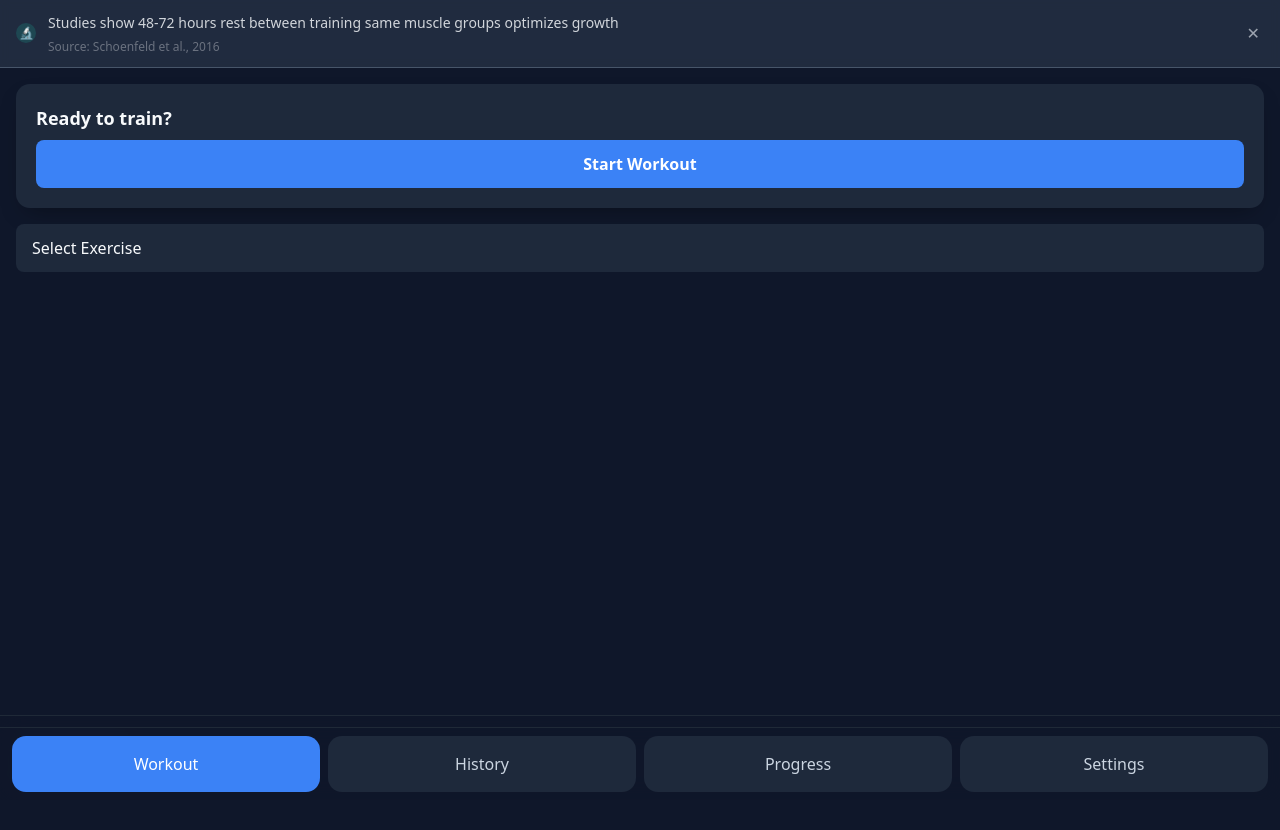
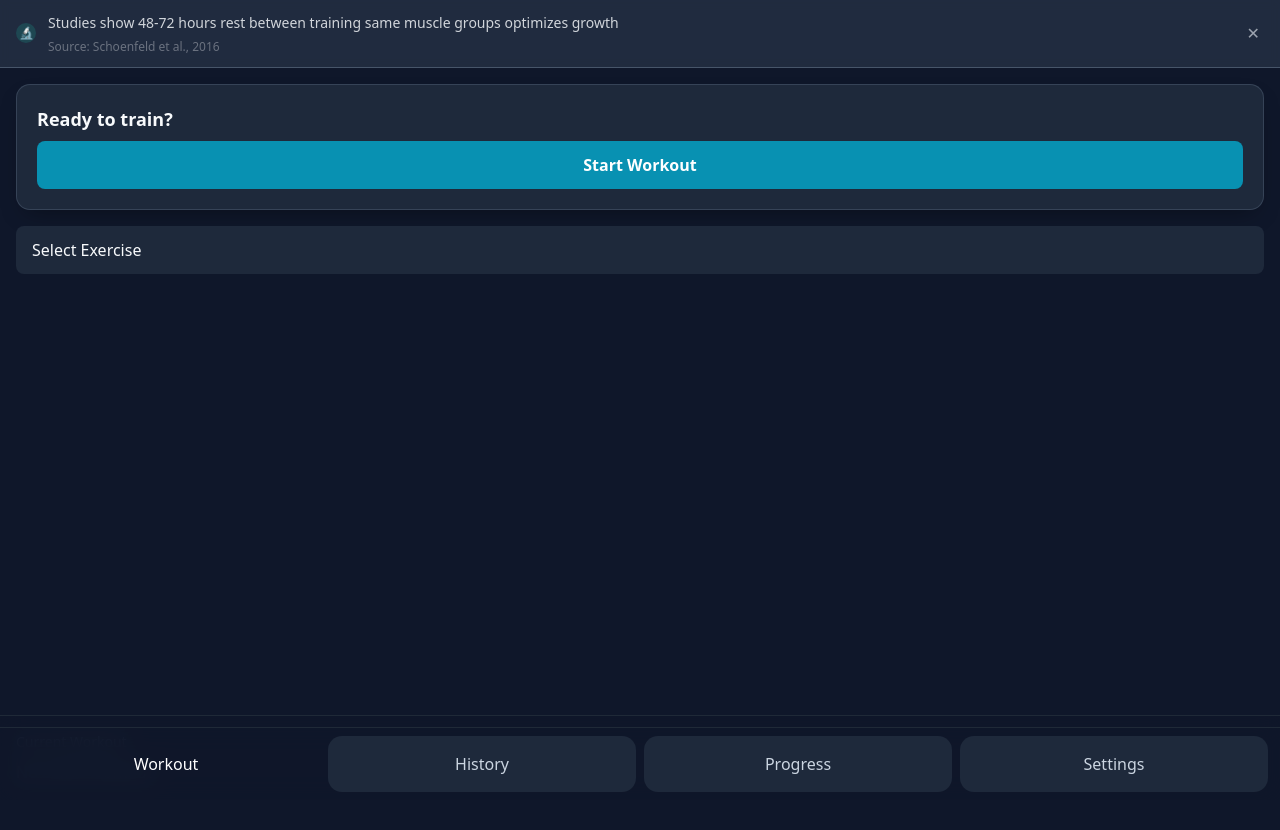
Before and after one commit to TyLuHow/hypertrack-pro, a React (Create React App) app in the folder hypertrack-pro-v2/: page / in a window 1280 px wide. Shown: the top 830 px of the page. Built offline with nearby package versions, Linux system fonts and the light colour scheme.

Commit message:
style: apply teal-slate palette & button styles

```diff
--- a/hypertrack-pro-v2/src/features/workout/components/WeightInput.tsx
+++ b/hypertrack-pro-v2/src/features/workout/components/WeightInput.tsx
@@ -40,7 +40,7 @@
       <div className="flex items-center space-x-3">
         <div className="flex items-center space-x-2">
           {increments.map((inc) => (
-            <button key={`dec-${inc}`} className="h-10 w-10 rounded-full bg-gray-700 text-xl active:scale-95" onClick={() => applyDelta(-inc)}>-</button>
+            <button key={`dec-${inc}`} className="h-10 w-10 rounded-full bg-slate-500 text-white text-xl active:scale-95 hover:bg-slate-400" onClick={() => applyDelta(-inc)}>-</button>
           ))}
         </div>
         <input
@@ -55,11 +55,11 @@
             setText(t);
             onChange(parse(t));
           }}
-          className="flex-1 h-11 bg-background rounded-lg px-3 text-xl number-xl"
+          className="flex-1 h-11 bg-slate-600 rounded-lg px-3 text-xl number-xl focus:outline-none focus:ring-2 focus:ring-cyan-500"
         />
         <div className="flex items-center space-x-2">
           {increments.map((inc) => (
-            <button key={`inc-${inc}`} className="h-10 w-10 rounded-full bg-gray-700 text-xl active:scale-95" onClick={() => applyDelta(inc)}>+</button>
+            <button key={`inc-${inc}`} className="h-10 w-10 rounded-full bg-slate-500 text-white text-xl active:scale-95 hover:bg-slate-400" onClick={() => applyDelta(inc)}>+</button>
           ))}
         </div>
       </div>
--- a/hypertrack-pro-v2/src/index.css
+++ b/hypertrack-pro-v2/src/index.css
@@ -11,21 +11,15 @@
   @apply bg-background text-textPrimary antialiased;
 }
 
-.card {
-  @apply bg-surface rounded-xl shadow-card;
-}
+.card { @apply bg-surface rounded-xl shadow-card border border-slate-600/60; }
 
 .touch-target {
   @apply h-12 min-w-12 rounded-lg flex items-center justify-center;
 }
 
-.btn-primary {
-  @apply touch-target bg-focus text-white font-semibold active:scale-95 transition-transform;
-}
+.btn-primary { @apply touch-target bg-primaryTeal text-white font-semibold active:scale-95 transition-colors duration-200 hover:bg-primaryTealHover; }
 
-.btn-muted {
-  @apply touch-target bg-gray-700 text-gray-100 active:scale-95 transition-transform;
-}
+.btn-muted { @apply touch-target bg-slate-500 text-slate-100 active:scale-95 transition-colors duration-200 hover:bg-slate-400; }
 
 .number-xl {
   @apply font-mono text-3xl font-bold tracking-wide;
--- a/hypertrack-pro-v2/tailwind.config.js
+++ b/hypertrack-pro-v2/tailwind.config.js
@@ -7,12 +7,25 @@
   theme: {
     extend: {
       colors: {
+        // Core backgrounds
         background: '#0F172A',
         surface: '#1E293B',
-        focus: '#3B82F6',
-        success: '#10B981',
-        warning: '#F59E0B',
+        surfaceLight: '#334155',
+
+        // Brand & accents
+        primaryTeal: '#0891B2',
+        primaryTealHover: '#0E7490',
+        progressBlue: '#2563EB',
+        success: '#059669',
+        warning: '#D97706',
+        energyOrange: '#EA580C',
+        recoveryPurple: '#7C3AED',
+        textAccent: '#06B6D4',
+
+        // Legacy/danger
         danger: '#EF4444',
+
+        // Text
         textPrimary: '#F8FAFC',
         textSecondary: '#CBD5E1',
         textMuted: '#64748B'
--- a/hypertrack-pro-v2/tailwind.config.ts
+++ b/hypertrack-pro-v2/tailwind.config.ts
@@ -7,12 +7,22 @@
   theme: {
     extend: {
       colors: {
-        background: '#0F172A',
-        surface: '#1E293B',
-        focus: '#3B82F6',
-        success: '#10B981',
-        warning: '#F59E0B',
-        danger: '#EF4444',
+        // Core backgrounds
+        background: '#0F172A', // Deep slate
+        surface: '#1E293B', // Medium slate
+        surfaceLight: '#334155', // Light slate
+
+        // Brand & accents
+        primaryTeal: '#0891B2',
+        primaryTealHover: '#0E7490',
+        progressBlue: '#2563EB',
+        success: '#059669',
+        warning: '#D97706',
+        energyOrange: '#EA580C',
+        recoveryPurple: '#7C3AED',
+        textAccent: '#06B6D4',
+
+        // Text
         textPrimary: '#F8FAFC',
         textSecondary: '#CBD5E1',
         textMuted: '#64748B',
```
